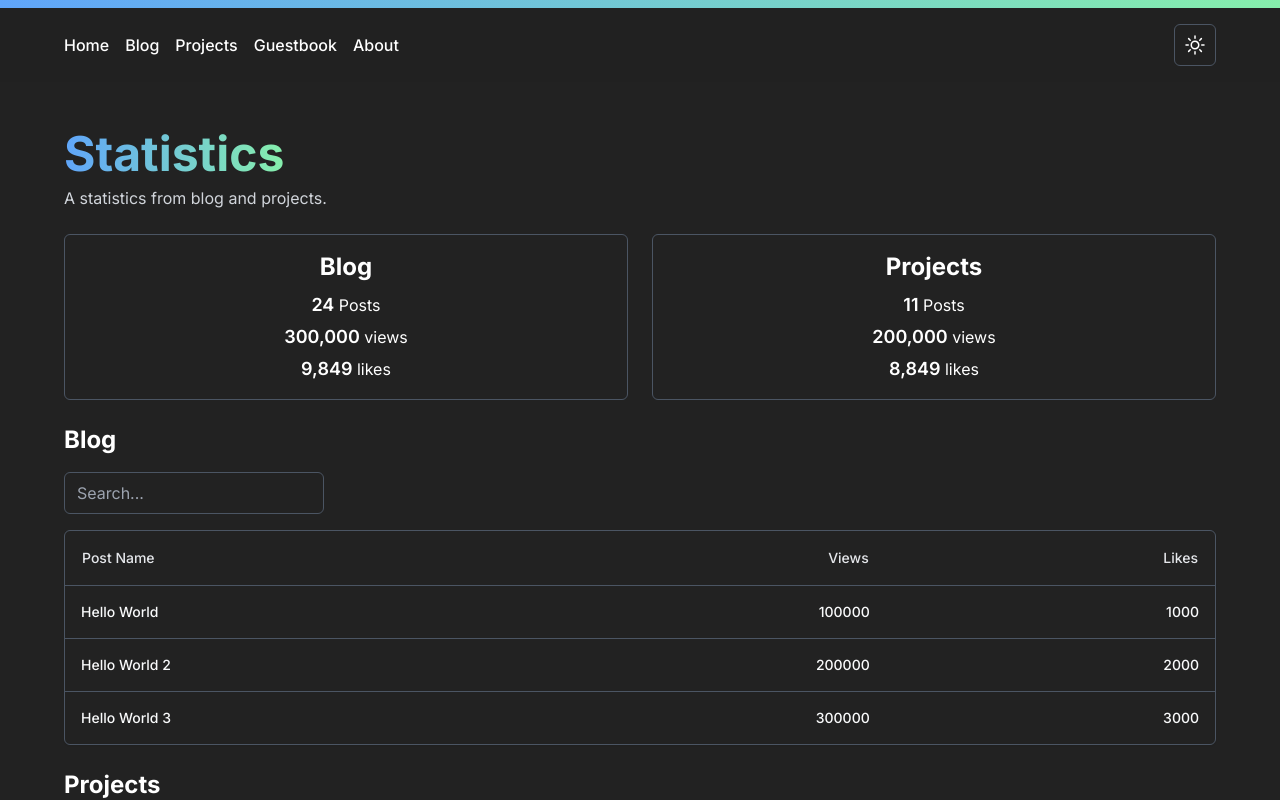
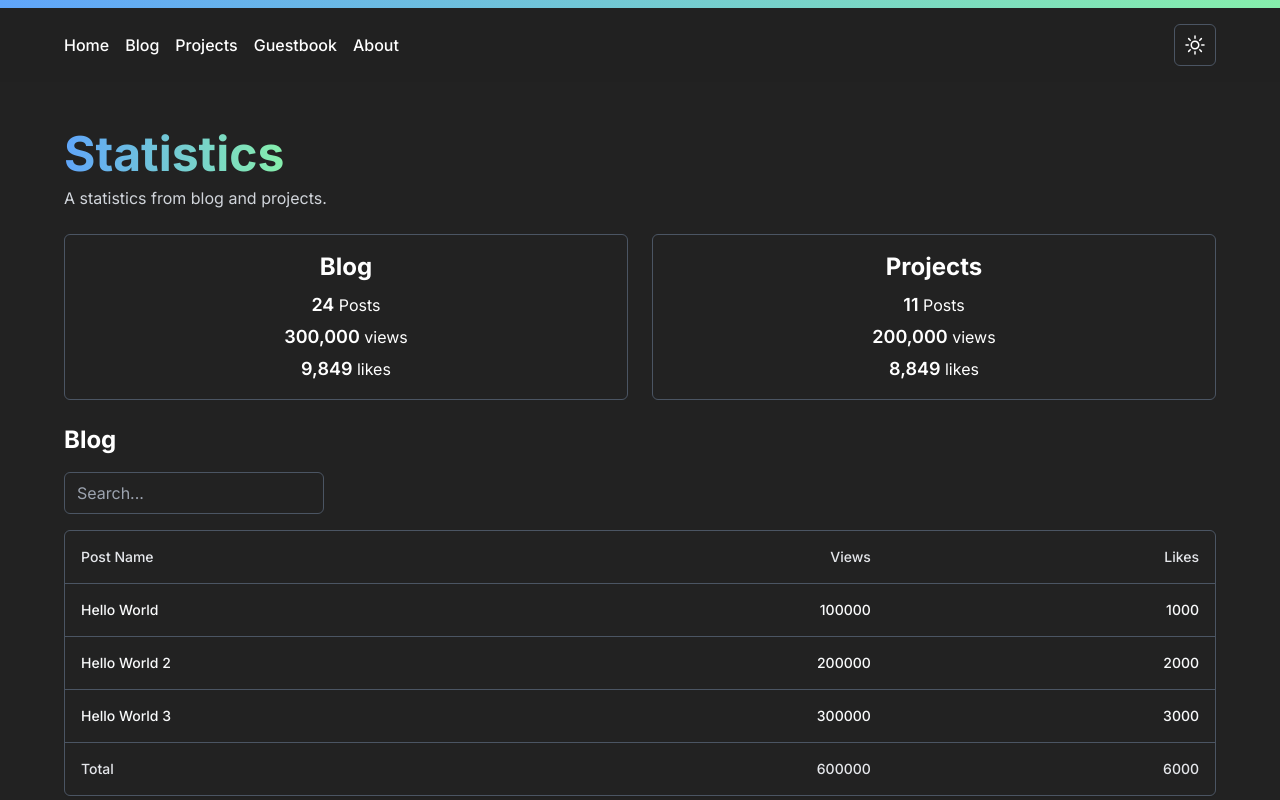
Before and after one commit to ccrsxx/portofolio, a Next.js app: page /statistics in a window 1280 px wide. Shown: the top 800 px of the page. Built offline with nearby package versions, Linux system fonts and the light colour scheme.

Commit message:
feat: finish table design

```diff
--- a/src/components/statistics/table.tsx
+++ b/src/components/statistics/table.tsx
@@ -90,6 +90,14 @@ export function Table(): JSX.Element {
     target: { value }
   }: ChangeEvent<HTMLInputElement>): void => setGlobalFilter(value);
 
+  const [totalViews, totalLikes] = getRowModel().rows.reduce(
+    ([accViews, accLikes], { original: { views, likes } }) => [
+      accViews + views,
+      accLikes + likes
+    ],
+    [0, 0]
+  );
+
   return (
     <div className='grid gap-4'>
       <input
@@ -100,8 +108,8 @@ export function Table(): JSX.Element {
         onChange={handleGlobalFilterChange}
       />
       <div className='main-border relative overflow-hidden rounded-md shadow-sm'>
-        <table className='w-full table-auto border-collapse text-sm'>
-          <thead className='main-border border-0 border-b'>
+        <table className='w-full table-auto border-collapse divide-y divide-gray-300 text-sm dark:divide-gray-600'>
+          <thead>
             {getHeaderGroups().map(({ id, headers }) => (
               <tr key={id}>
                 {headers.map(
@@ -117,13 +125,13 @@ export function Table(): JSX.Element {
                   }) => (
                     <th
                       className={clsx(
-                        'group font-medium text-gray-500 dark:text-gray-200',
+                        'group p-4 font-medium text-gray-500 dark:text-gray-200',
                         getCanSort() && 'cursor-pointer select-none'
                       )}
                       onClick={getToggleSortingHandler()}
                       key={id}
                     >
-                      <div className='flex items-center justify-end gap-2 p-4'>
+                      <div className='flex items-center justify-end gap-2'>
                         <div className='-space-y-1 text-xs opacity-0 transition-opacity group-hover:opacity-100'>
                           {sortDirections.map((sortDirection) => (
                             <SortIcon
@@ -145,16 +153,20 @@ export function Table(): JSX.Element {
             {getRowModel().rows.map(({ id, getVisibleCells }) => (
               <tr key={id}>
                 {getVisibleCells().map(({ id, column, getContext }) => (
-                  <td
-                    className='p-4 font-medium text-gray-500 dark:text-gray-400'
-                    key={id}
-                  >
+                  <td key={id}>
                     {flexRender(column.columnDef.cell, getContext())}
                   </td>
                 ))}
               </tr>
             ))}
           </tbody>
+          <tfoot>
+            <tr>
+              <td>Total</td>
+              <td>{totalViews}</td>
+              <td>{totalLikes}</td>
+            </tr>
+          </tfoot>
         </table>
       </div>
     </div>
--- a/src/styles/table.scss
+++ b/src/styles/table.scss
@@ -1,15 +1,38 @@
 table {
+  &,
+  tbody {
+    @apply divide-y divide-gray-300 dark:divide-gray-600;
+  }
+
+  & > :is(thead, tbody, tfoot) > tr > td {
+    @apply p-4 font-medium;
+  }
+
+  & > :is(tbody, tfoot) > tr > td {
+    &:first-child {
+      @apply text-left;
+    }
+
+    &:not(:first-child) {
+      @apply text-right;
+    }
+  }
+
   thead > tr > th:first-child > div {
     @apply flex-row-reverse;
   }
 
   tbody > tr > td {
     &:first-child {
-      @apply text-left text-gray-900 dark:text-gray-50;
+      @apply text-gray-900 dark:text-gray-50;
     }
 
     &:not(:first-child) {
-      @apply text-right text-gray-500 dark:text-gray-50;
+      @apply text-gray-500 dark:text-gray-50;
     }
   }
+
+  tfoot > tr > td {
+    @apply text-gray-500 dark:text-gray-200;
+  }
 }
```
